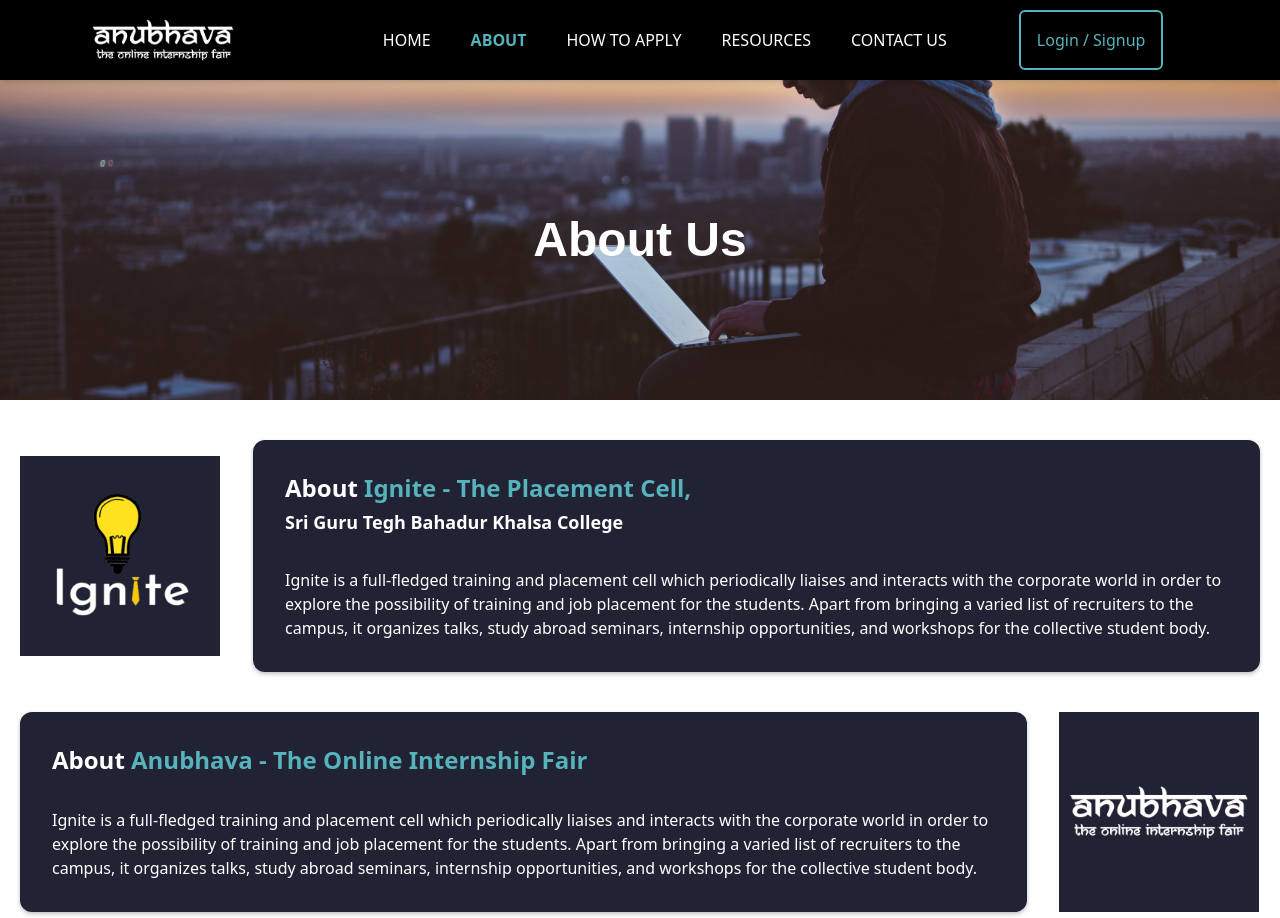
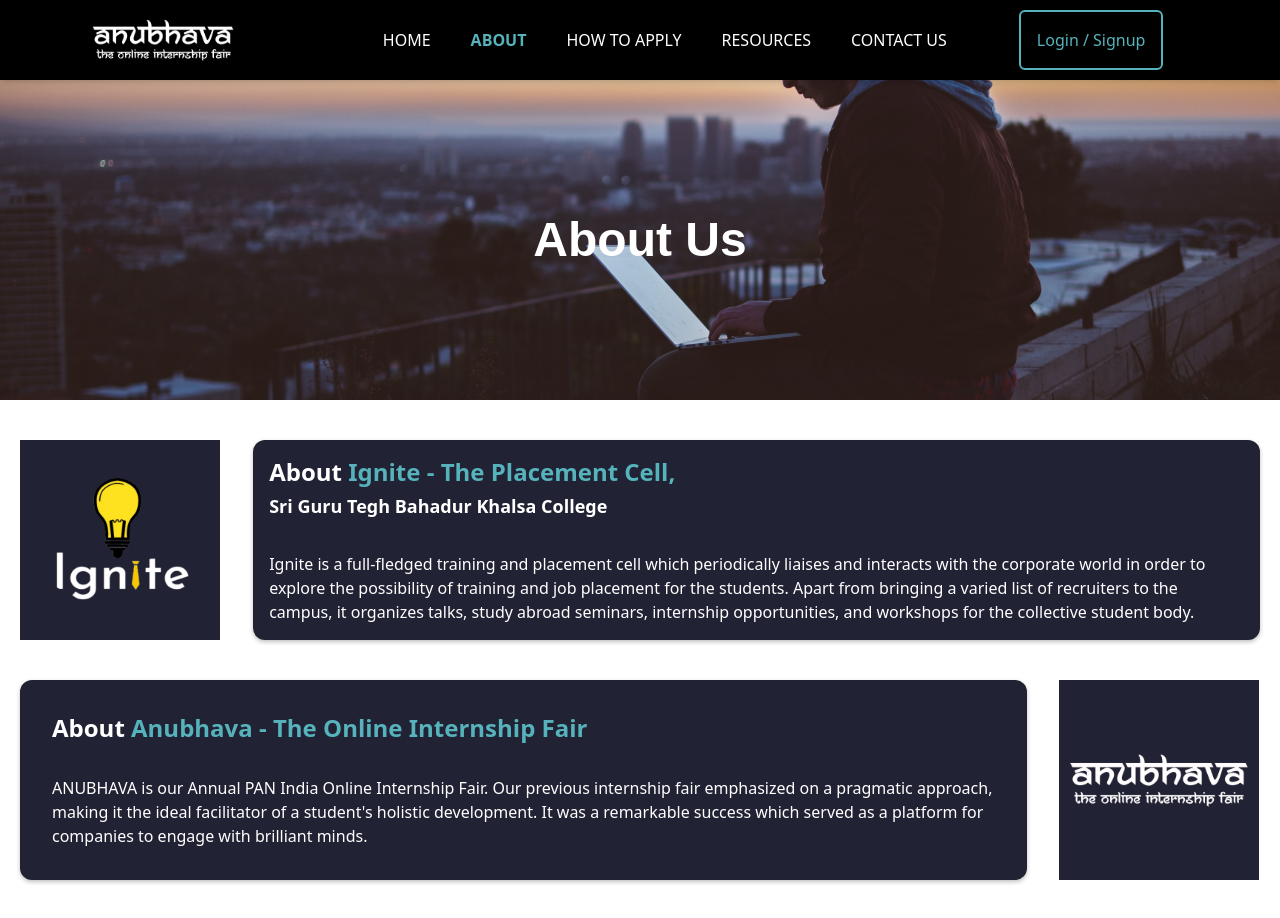
Before and after one commit to Sharathchandra345/anubhava_frontend, a React (Vite) app: page /about in a window 1280 px wide. Shown: the top 918 px of the page. Built offline with nearby package versions, Linux system fonts and the light colour scheme; no server answers.

Commit message:
"Update AboutTopCards component text and adjust padding; adjust Quick Links layout in Footer"

```diff
--- a/src/components/AboutComponents/AboutTopCards.jsx
+++ b/src/components/AboutComponents/AboutTopCards.jsx
@@ -13,7 +13,7 @@
           />
         </div>
         <div
-          className="flex flex-col md:w-10/12 md:gap-8 gap-4 p-4 md:p-8 rounded-xl bg-primary-third"
+          className="flex flex-col md:w-10/12 md:gap-8 gap-4 p-4 md:p-4 rounded-xl bg-primary-third"
           style={{ boxShadow: "0px 2px 4px rgba(0, 0, 0, 0.25)" }}
         >
           <h1 className="md:text-2xl text-lg font-semibold text-white">
@@ -58,12 +58,11 @@
             </span>
           </h1>
           <h1 className="text-white text-sm md:text-base">
-            Ignite is a full-fledged training and placement cell which
-            periodically liaises and interacts with the corporate world in order
-            to explore the possibility of training and job placement for the
-            students. Apart from bringing a varied list of recruiters to the
-            campus, it organizes talks, study abroad seminars, internship
-            opportunities, and workshops for the collective student body.
+            ANUBHAVA is our Annual PAN India Online Internship Fair. Our
+            previous internship fair emphasized on a pragmatic approach, making
+            it the ideal facilitator of a student's holistic development. It was
+            a remarkable success which served as a platform for companies to
+            engage with brilliant minds.
           </h1>
         </div>
       </div>
--- a/src/components/Footer.jsx
+++ b/src/components/Footer.jsx
@@ -31,7 +31,7 @@
       <div className="text-primary-color">
         <h1 className="text-2xl font-semibold mb-4">Quick Links</h1>
         <div className="flex flex-col md:flex-row">
-          <div className="flex flex-col text-white py-2 px-3">
+          <div className="flex flex-col text-white md:py-2 md:px-3">
             <a href="/" className="text-lg hover:underline mb-2 pl-2 md:pl-0">
               Home
             </a>
@@ -48,7 +48,7 @@
               Companies
             </a>
           </div>
-          <div className="flex flex-col ml-8 md:ml-0 py-2 px-3 text-white">
+          <div className="flex flex-col md:ml-8  md:py-2 md:px-3 text-white">
             <a
               href="/how-to-apply"
               className="text-lg hover:underline mb-2 pl-2 md:pl-0"
```
